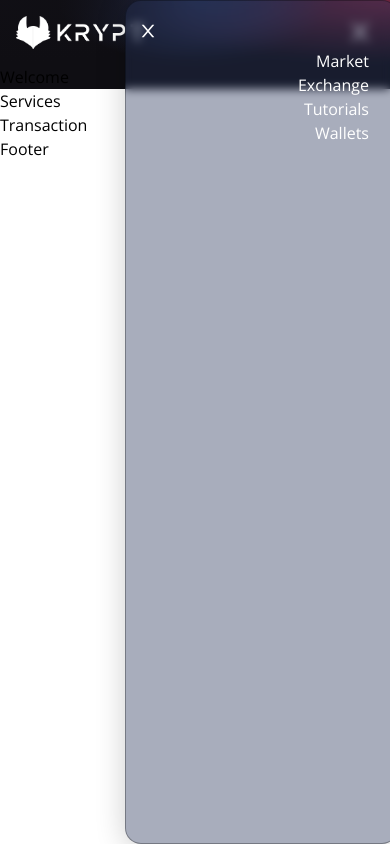
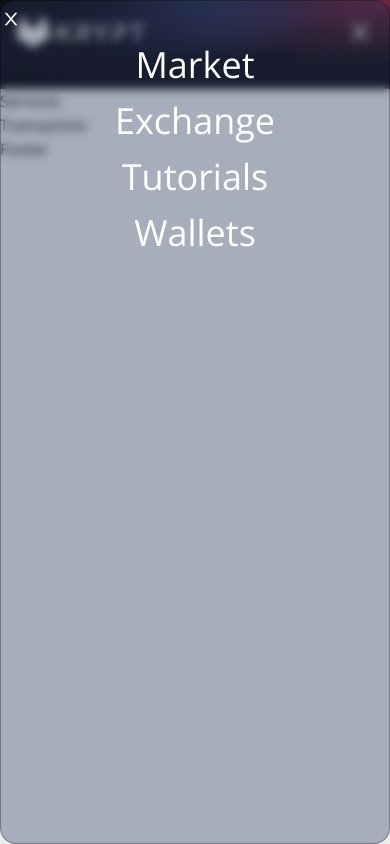
Before and after one commit to TomJDevelopment/CryptoProject, a React (Vite) app: page / in a window 390 px wide. Both pictures are taken after a click on the icon 360 px from the left and 32 px from the top of the page. Built offline with nearby package versions, Linux system fonts and the light colour scheme.

Commit message:
Animation now working for top down

```diff
--- a/src/components/Navbar.jsx
+++ b/src/components/Navbar.jsx
@@ -7,7 +7,7 @@ import logo from '../../images/logo.png'
 
 const NavbarItem = ({ title, classProps }) => {
     return (
-        <li className={`mx-4 cursor-pointer %{classProps}`}>
+        <li className={`mx-4 cursor-pointer ${classProps}`}>
             {title}
         </li>
     )
@@ -15,7 +15,7 @@ const NavbarItem = ({ title, classProps }) => {
 
 const Navbar = () => {
     const [toggleMenu, setToggleMenu] = React.useState(false);
-    const animationProps = useSpring({ to: { opacity: 1 }, from: { opacity: 0 } });
+    const animationProps = useSpring({ to: { opacity: toggleMenu ? 1 : 0, transform: toggleMenu ? 'translateY(0%)' : 'translateY(-100%)' }});
 
     return (
         <nav className="w-full flex md:justify-center justify-between items-center p-4">
@@ -36,14 +36,13 @@ const Navbar = () => {
                 : <HiMenuAlt4 fontSize={28} className="text-white md:hidden cursor-pointer" onClick={() => setToggleMenu(true)} /> }
                 {toggleMenu && (
                     /* This will only show when toggleMenu is true, also the - in front of "right" means minus */
-                    /* TODO Sort out animations using React Spring or an alternative method */
-                    <animated.ul style={animationProps} className="z-index fixed top-0 -right-2 p-3 w-[70vw] h-screen shadow-2xl md:hidden list-none flex flex-col justify-start items-end rounded-md blue-glassmorphism text-white">
+                    <animated.ul style={animationProps} className="z-index fixed top-0 -right-0 pl-0 w-[100vw] h-screen shadow-2xl md:hidden list-none flex flex-col justify-start items-center rounded-md blue-glassmorphism text-white">
                         <li className="text-xl w-full my-2">
                             <AiOutlineClose onClick={() => setToggleMenu(false)} />
                         </li>
-                        {["Market", "Exchange", "Tutorials", "Wallets"].map((item, index) => (
-                            <NavbarItem key={item + index} title={item} classProps="my-2 text-lg" />
-                        ))}
+                        {["Market", "Exchange", "Tutorials", "Wallets"].map((item, index) => {
+                            return <NavbarItem key={item + index} title={item} classProps="my-2 text-4xl" />
+                        })}
                     </animated.ul>
                 )}
             </div>
```
